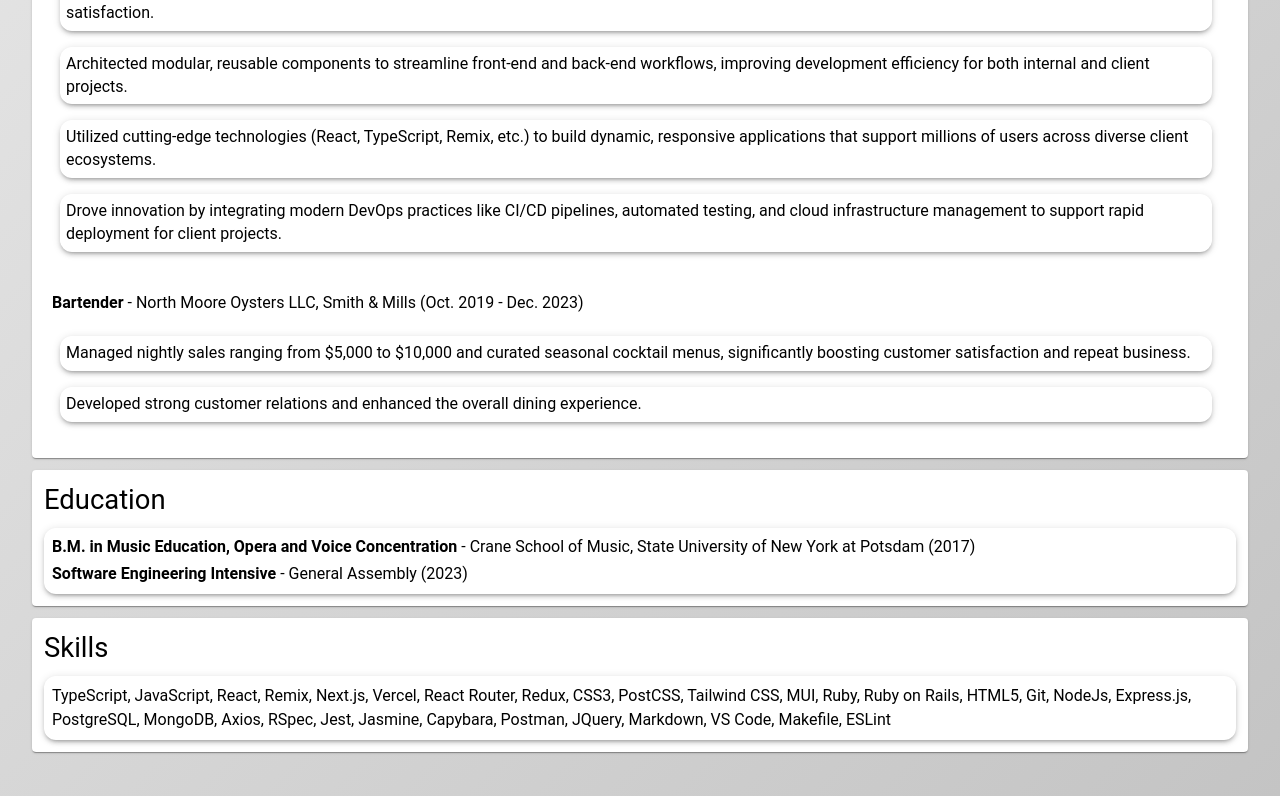
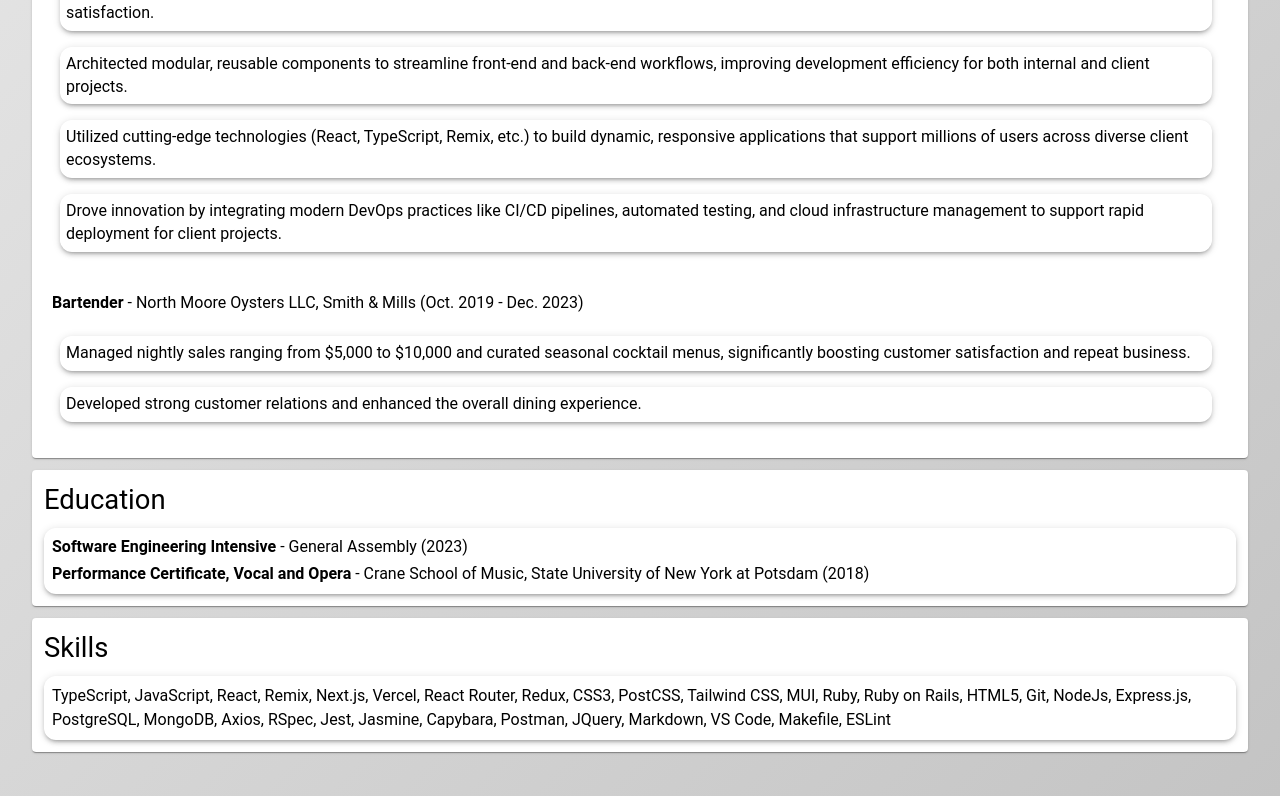
Before and after one commit to andrewmorrisondev/portfolio.v3, a Next.js app: page / in a window 1280 px wide. Shown: the part 1282-2078 px from the top of the page. Built offline with nearby package versions, Linux system fonts and the light colour scheme.

Commit message:
update resume

```diff
--- a/app/components/ResponsiveResume/content.ts
+++ b/app/components/ResponsiveResume/content.ts
@@ -72,15 +72,15 @@ const workExperience: WorkExperience[] = [
 
 const education: Education[] = [
   {
-    degree: "B.M. in Music Education, Opera and Voice Concentration",
-    institution:
-      "Crane School of Music, State University of New York at Potsdam",
-    year: "2017",
-  },
-  {
     degree: "Software Engineering Intensive",
     institution: "General Assembly",
     year: "2023",
+  },
+  {
+    degree: "Performance Certificate, Vocal and Opera",
+    institution:
+      "Crane School of Music, State University of New York at Potsdam",
+    year: "2018",
   },
 ];
 
```
